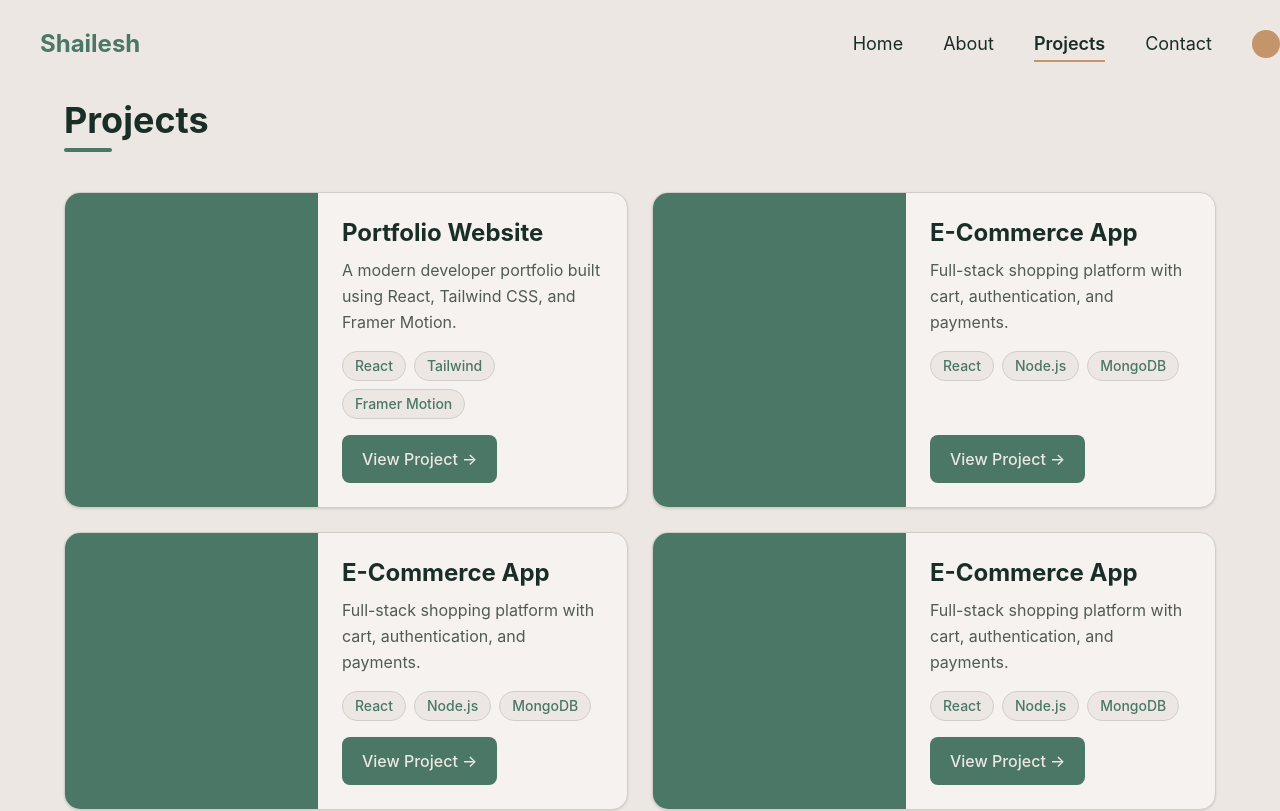
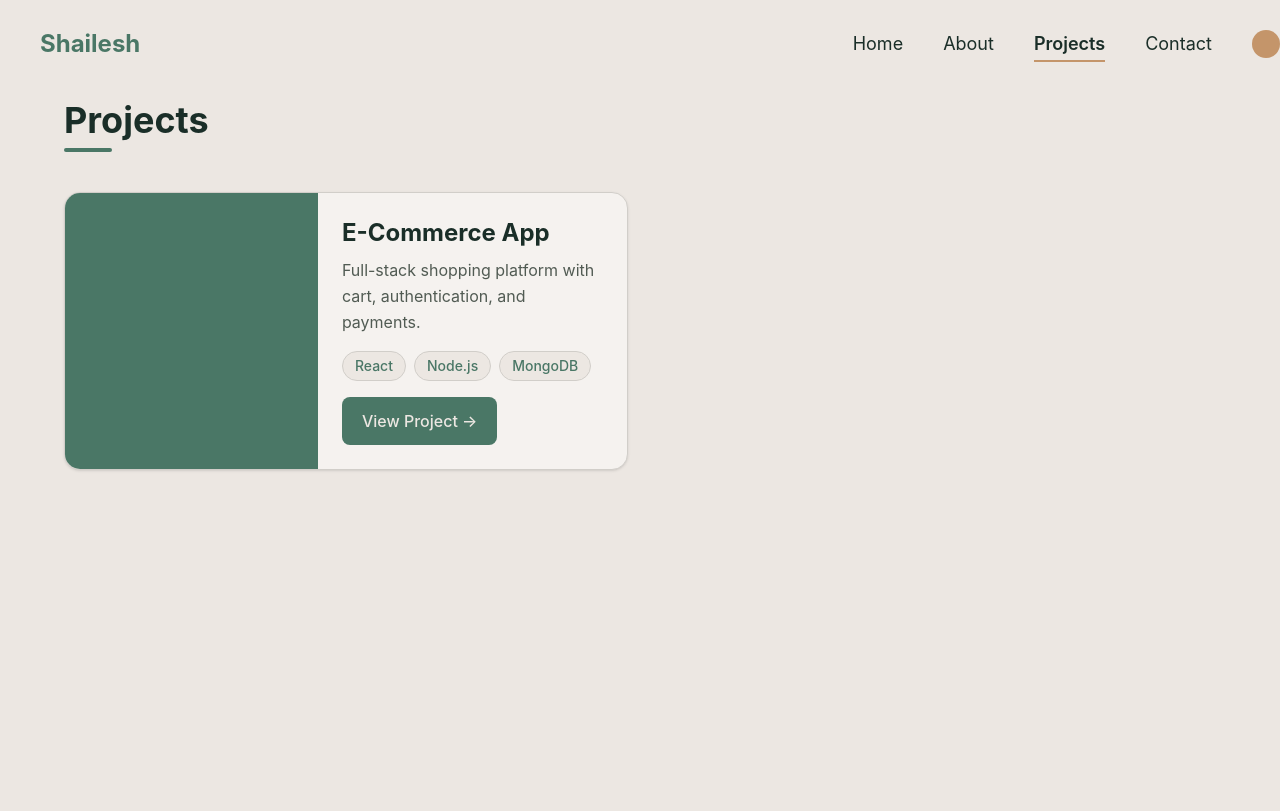
Before and after one commit to codebyshailesh/codebyshailesh.github.io, a React (Vite) app: page /project in a window 1280 px wide. Shown: the top 811 px of the page. Built offline with nearby package versions, Linux system fonts and the light colour scheme.

Commit message:
removed dummy projects

```diff
--- a/src/pages/Projects.jsx
+++ b/src/pages/Projects.jsx
@@ -1,41 +1,6 @@
 function Projects() {
   const projects = [
-    {
-      title: "Portfolio Website",
-      description:
-        "A modern developer portfolio built using React, Tailwind CSS, and Framer Motion.",
-      tech: ["React", "Tailwind", "Framer Motion"],
-    },
-    {
-      title: "E-Commerce App",
-      description:
-        "Full-stack shopping platform with cart, authentication, and payments.",
-      tech: ["React", "Node.js", "MongoDB"],
-    },
-    {
-      title: "E-Commerce App",
-      description:
-        "Full-stack shopping platform with cart, authentication, and payments.",
-      tech: ["React", "Node.js", "MongoDB"],
-    },
-    {
-      title: "E-Commerce App",
-      description:
-        "Full-stack shopping platform with cart, authentication, and payments.",
-      tech: ["React", "Node.js", "MongoDB"],
-    },
-    {
-      title: "E-Commerce App",
-      description:
-        "Full-stack shopping platform with cart, authentication, and payments.",
-      tech: ["React", "Node.js", "MongoDB"],
-    },
-    {
-      title: "E-Commerce App",
-      description:
-        "Full-stack shopping platform with cart, authentication, and payments.",
-      tech: ["React", "Node.js", "MongoDB"],
-    },
+
     {
       title: "E-Commerce App",
       description:
```
